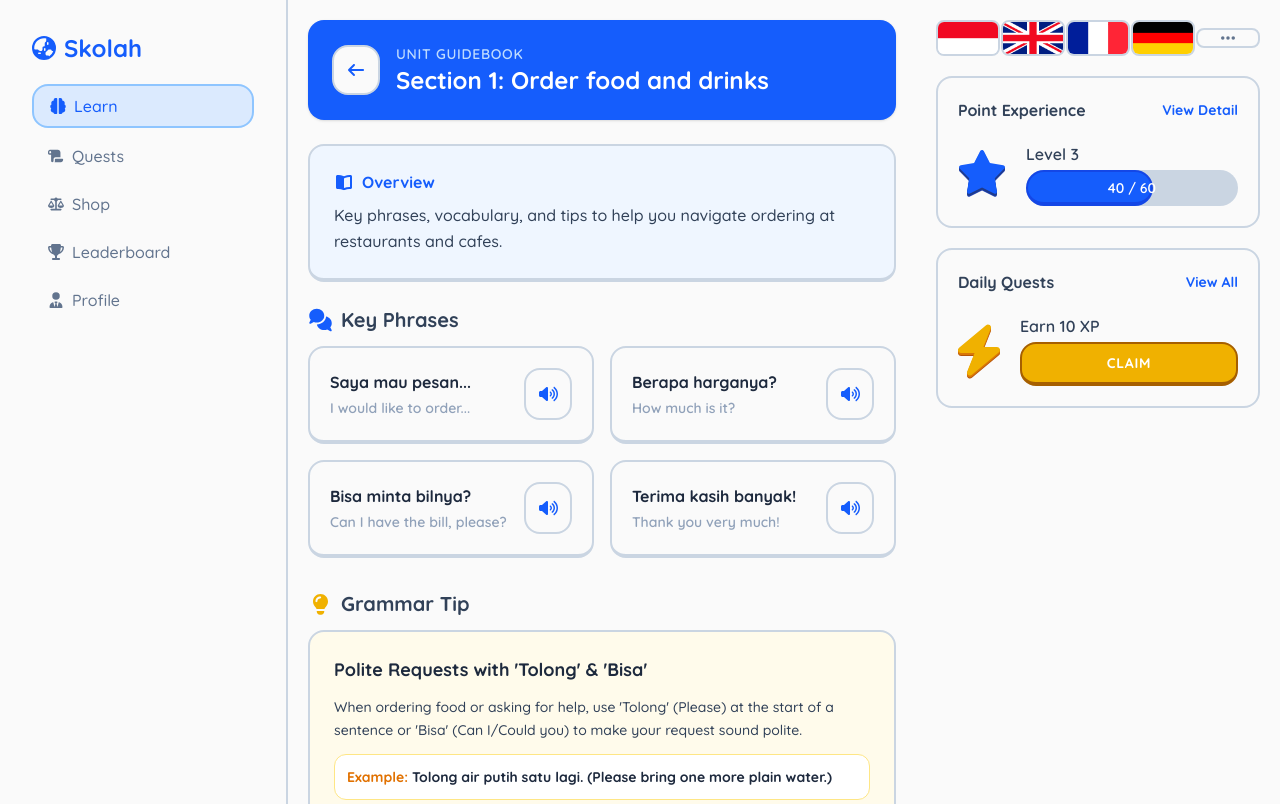
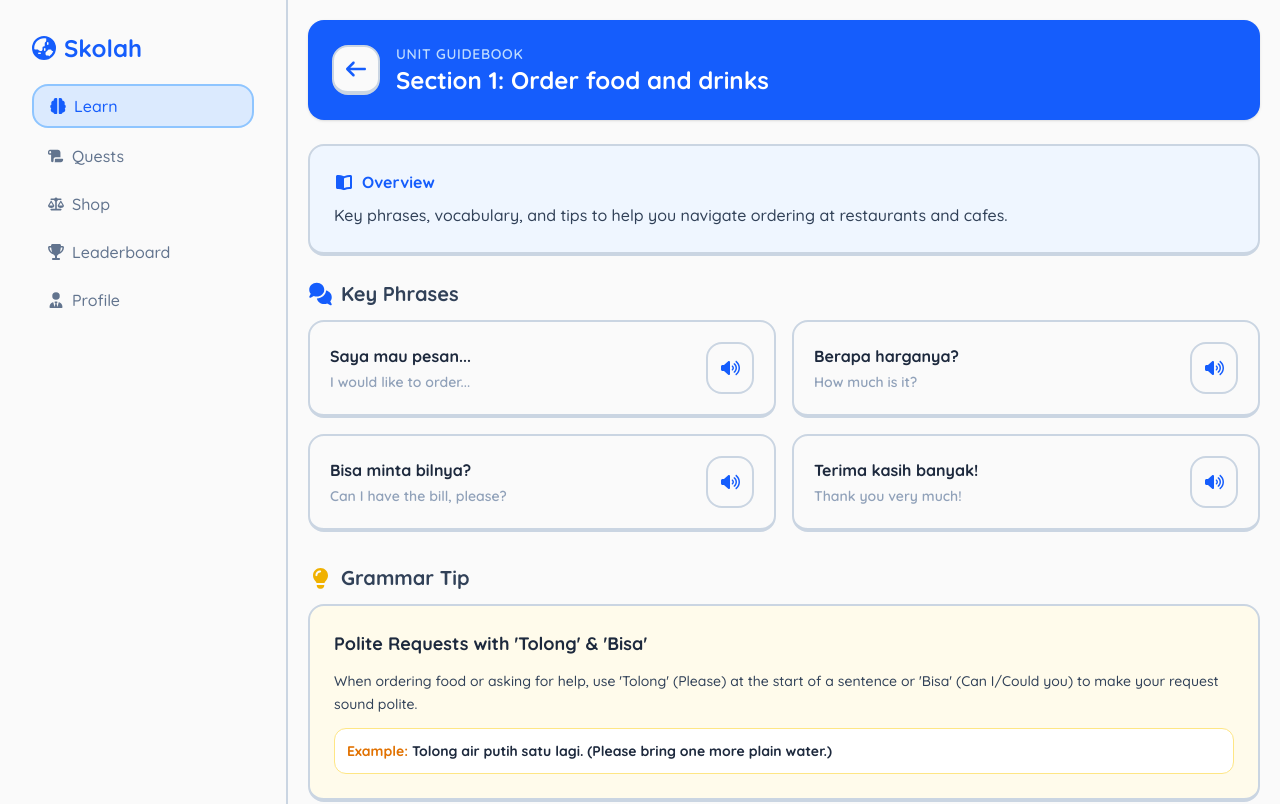
Before and after one commit to anggasaputra25/skolah, a Next.js app: page /guidebook in a window 1280 px wide. Shown: the top 804 px of the page. Built offline with nearby package versions, Linux system fonts and the light colour scheme.

Commit message:
feat: refactor GuidebookPage to use centralized GUIDEBOOK constants for content

```diff
--- a/app/(pages)/(dashboard)/guidebook/page.tsx
+++ b/app/(pages)/(dashboard)/guidebook/page.tsx
@@ -1,61 +1,33 @@
 import Sidebar from "@/components/layout/Sidebar";
 import { BorderCard } from "@/components/ui/BorderCard";
-import { Button } from "@/components/ui/Button";
 import { ButtonLink } from "@/components/ui/ButtonLink";
+import { GUIDEBOOK } from "@/constants/guidebook";
 import {
     faArrowLeft,
-    faBolt,
     faBookOpen,
     faComments,
-    faEllipsis,
     faLightbulb,
-    faStar,
     faVolumeHigh
 } from "@fortawesome/free-solid-svg-icons";
 import { FontAwesomeIcon } from "@fortawesome/react-fontawesome";
-import Image from "next/image";
-import Link from "next/link";
-
-const guidebookData = {
-    sectionTitle: "Section 1: Order food and drinks",
-    description: "Key phrases, vocabulary, and tips to help you navigate ordering at restaurants and cafes.",
-    keyPhrases: [
-        { phrase: "Saya mau pesan...", translation: "I would like to order...", audio: "/audio/phrase1.mp3" },
-        { phrase: "Berapa harganya?", translation: "How much is it?", audio: "/audio/phrase2.mp3" },
-        { phrase: "Bisa minta bilnya?", translation: "Can I have the bill, please?", audio: "/audio/phrase3.mp3" },
-        { phrase: "Terima kasih banyak!", translation: "Thank you very much!", audio: "/audio/phrase4.mp3" },
-    ],
-    vocabulary: [
-        { word: "Nasi Goreng", meaning: "Fried Rice" },
-        { word: "Es Teh Manis", meaning: "Sweet Iced Tea" },
-        { word: "Air Mineral", meaning: "Mineral Water" },
-        { word: "Pelayan", meaning: "Waiter / Waitress" },
-        { word: "Meja", meaning: "Table" },
-        { word: "Sendok & Garpu", meaning: "Spoon & Fork" },
-    ],
-    grammarTip: {
-        title: "Polite Requests with 'Tolong' & 'Bisa'",
-        explanation: "When ordering food or asking for help, use 'Tolong' (Please) at the start of a sentence or 'Bisa' (Can I/Could you) to make your request sound polite.",
-        example: "Tolong air putih satu lagi. (Please bring one more plain water.)",
-    },
-};
 
 const GuidebookPage = () => {
+    const targetPage = 1;
     return (
         <div className="flex">
-            <Sidebar target={1} />
+            <Sidebar target={targetPage} />
 
             {/* Main Content Area */}
             <div className="w-full p-5 space-y-6">
                 {/* Header Banner */}
                 <div className="shadow p-6 rounded-2xl bg-blue-600 text-white flex justify-between items-center">
                     <div className="flex items-center gap-4">
-                        <ButtonLink href="/learn" variant="secondary" className="px-3! min-h-10 border-b-2!">
-                            <FontAwesomeIcon icon={faArrowLeft} className="w-5 h-5 text-blue-600" />
+                        <ButtonLink href="/learn" variant="secondary" className="px-3! min-h-10">
+                            <FontAwesomeIcon icon={faArrowLeft} className="w-5! h-5! text-blue-600" />
                         </ButtonLink>
                         <div>
                             <p className="text-blue-200 text-sm font-semibold uppercase tracking-wider">Unit Guidebook</p>
-                            <h1 className="font-bold text-2xl">{guidebookData.sectionTitle}</h1>
+                            <h1 className="font-bold text-2xl">{GUIDEBOOK.sectionTitle}</h1>
                         </div>
                     </div>
                 </div>
@@ -67,7 +39,7 @@ const GuidebookPage = () => {
                         <span>Overview</span>
                     </div>
                     <p className="text-slate-700 font-medium leading-relaxed">
-                        {guidebookData.description}
+                        {GUIDEBOOK.description}
                     </p>
                 </BorderCard>
 
@@ -79,7 +51,7 @@ const GuidebookPage = () => {
                     </div>
 
                     <div className="grid grid-cols-1 md:grid-cols-2 gap-4">
-                        {guidebookData.keyPhrases.map((item, index) => (
+                        {GUIDEBOOK.keyPhrases.map((item, index) => (
                             <BorderCard key={index} className="flex justify-between items-center p-4">
                                 <div className="space-y-1">
                                     <p className="font-black text-slate-800 text-base">{item.phrase}</p>
@@ -101,13 +73,13 @@ const GuidebookPage = () => {
                     </div>
 
                     <BorderCard className="p-6 bg-amber-50 border-amber-300 space-y-3">
-                        <h3 className="font-extrabold text-slate-800 text-lg">{guidebookData.grammarTip.title}</h3>
+                        <h3 className="font-extrabold text-slate-800 text-lg">{GUIDEBOOK.grammarTip.title}</h3>
                         <p className="text-slate-700 font-medium text-sm leading-relaxed">
-                            {guidebookData.grammarTip.explanation}
+                            {GUIDEBOOK.grammarTip.explanation}
                         </p>
                         <div className="p-3 rounded-xl bg-white border border-amber-200 font-bold text-slate-800 text-sm">
                             <span className="text-amber-600 font-extrabold">Example: </span>
-                            {guidebookData.grammarTip.example}
+                            {GUIDEBOOK.grammarTip.example}
                         </div>
                     </BorderCard>
                 </div>
@@ -117,7 +89,7 @@ const GuidebookPage = () => {
                     <h2 className="text-xl font-bold text-slate-700">Vocabulary Words</h2>
 
                     <div className="grid grid-cols-2 md:grid-cols-3 gap-3">
-                        {guidebookData.vocabulary.map((item, index) => (
+                        {GUIDEBOOK.vocabulary.map((item, index) => (
                             <BorderCard key={index} className="p-4 text-center space-y-1 bg-slate-50">
                                 <p className="font-black text-slate-800 text-base">{item.word}</p>
                                 <p className="text-xs font-semibold text-slate-400">{item.meaning}</p>
@@ -126,55 +98,6 @@ const GuidebookPage = () => {
                     </div>
                 </div>
             </div>
-
-            {/* Right Sidebar Panel */}
-            <div className="w-3xl">
-                <div className="p-5 space-y-5 sticky top-0">
-                    {/* Languages Selection */}
-                    <div className="flex items-center justify-between sticky">
-                        <Image src={'/assets/flags/indonesia.jpeg'} alt="flag" width={64} height={64} className="block cursor-pointer border-2 aspect-2/1.5 border-slate-300 rounded-lg" />
-                        <Image src={'/assets/flags/english.jpeg'} alt="flag" width={64} height={64} className="block cursor-pointer border-2 aspect-2/1.5 border-slate-300 rounded-lg" />
-                        <Image src={'/assets/flags/french.jpeg'} alt="flag" width={64} height={64} className="block cursor-pointer border-2 aspect-2/1.5 border-slate-300 rounded-lg" />
-                        <Image src={'/assets/flags/german.jpeg'} alt="flag" width={64} height={64} className="block cursor-pointer border-2 aspect-2/1.5 border-slate-300 rounded-lg" />
-                        <Link href={'/languages'} className="border-2 aspect-2/1.5 border-slate-300 rounded-lg w-16 h-auto flex justify-center items-center">
-                            <FontAwesomeIcon icon={faEllipsis} className="w-8 h-8 text-slate-500" />
-                        </Link>
-                    </div>
-
-                    {/* Level Progress */}
-                    <BorderCard className="border-b-2! space-y-5 text-slate-700">
-                        <div className="flex justify-between items-center">
-                            <p className="font-bold">Point Experience</p>
-                            <Link href={'/profile'} className="text-blue-600 font-bold text-sm">View Detail</Link>
-                        </div>
-                        <div className="flex gap-5 items-center">
-                            <FontAwesomeIcon icon={faStar} className="w-12! h-12! text-blue-600 filter-[drop-shadow(0px_2px_0px_#1e3a8a)_drop-shadow(0px_1px_0px_#1e40af)]" />
-                            <div className="space-y-1 w-full font-semibold">
-                                <p>Level 3</p>
-                                <div className="relative w-full bg-slate-300 rounded-full">
-                                    <div className="absolute bg-blue-600 h-full rounded-full w-3/5 border-2 border-b-4 border-blue-700"></div>
-                                    <p className="text-white z-10 relative text-center p-2 text-sm">40 / 60</p>
-                                </div>
-                            </div>
-                        </div>
-                    </BorderCard>
-
-                    {/* Daily Quests Widget */}
-                    <BorderCard className="border-b-2! space-y-5 text-slate-700">
-                        <div className="flex justify-between items-center">
-                            <p className="font-bold">Daily Quests</p>
-                            <Link href={'/quests'} className="text-blue-600 font-bold text-sm">View All</Link>
-                        </div>
-                        <div className="flex gap-5 items-center">
-                            <FontAwesomeIcon icon={faBolt} className="w-12! h-12! text-yellow-500 filter-[drop-shadow(0px_2px_0px_#d97706)_drop-shadow(0px_1px_0px_#b45309)]" />
-                            <div className="space-y-1 w-full font-semibold">
-                                <p>Earn 10 XP</p>
-                                <Button variant="warning" size="sm" className="w-full">Claim</Button>
-                            </div>
-                        </div>
-                    </BorderCard>
-                </div>
-            </div>
         </div>
     );
 };
--- /dev/null
+++ b/constants/guidebook.ts
@@ -0,0 +1,23 @@
+export const GUIDEBOOK = {
+    sectionTitle: "Section 1: Order food and drinks",
+    description: "Key phrases, vocabulary, and tips to help you navigate ordering at restaurants and cafes.",
+    keyPhrases: [
+        { phrase: "Saya mau pesan...", translation: "I would like to order...", audio: "/audio/phrase1.mp3" },
+        { phrase: "Berapa harganya?", translation: "How much is it?", audio: "/audio/phrase2.mp3" },
+        { phrase: "Bisa minta bilnya?", translation: "Can I have the bill, please?", audio: "/audio/phrase3.mp3" },
+        { phrase: "Terima kasih banyak!", translation: "Thank you very much!", audio: "/audio/phrase4.mp3" },
+    ],
+    vocabulary: [
+        { word: "Nasi Goreng", meaning: "Fried Rice" },
+        { word: "Es Teh Manis", meaning: "Sweet Iced Tea" },
+        { word: "Air Mineral", meaning: "Mineral Water" },
+        { word: "Pelayan", meaning: "Waiter / Waitress" },
+        { word: "Meja", meaning: "Table" },
+        { word: "Sendok & Garpu", meaning: "Spoon & Fork" },
+    ],
+    grammarTip: {
+        title: "Polite Requests with 'Tolong' & 'Bisa'",
+        explanation: "When ordering food or asking for help, use 'Tolong' (Please) at the start of a sentence or 'Bisa' (Can I/Could you) to make your request sound polite.",
+        example: "Tolong air putih satu lagi. (Please bring one more plain water.)",
+    },
+};
```
